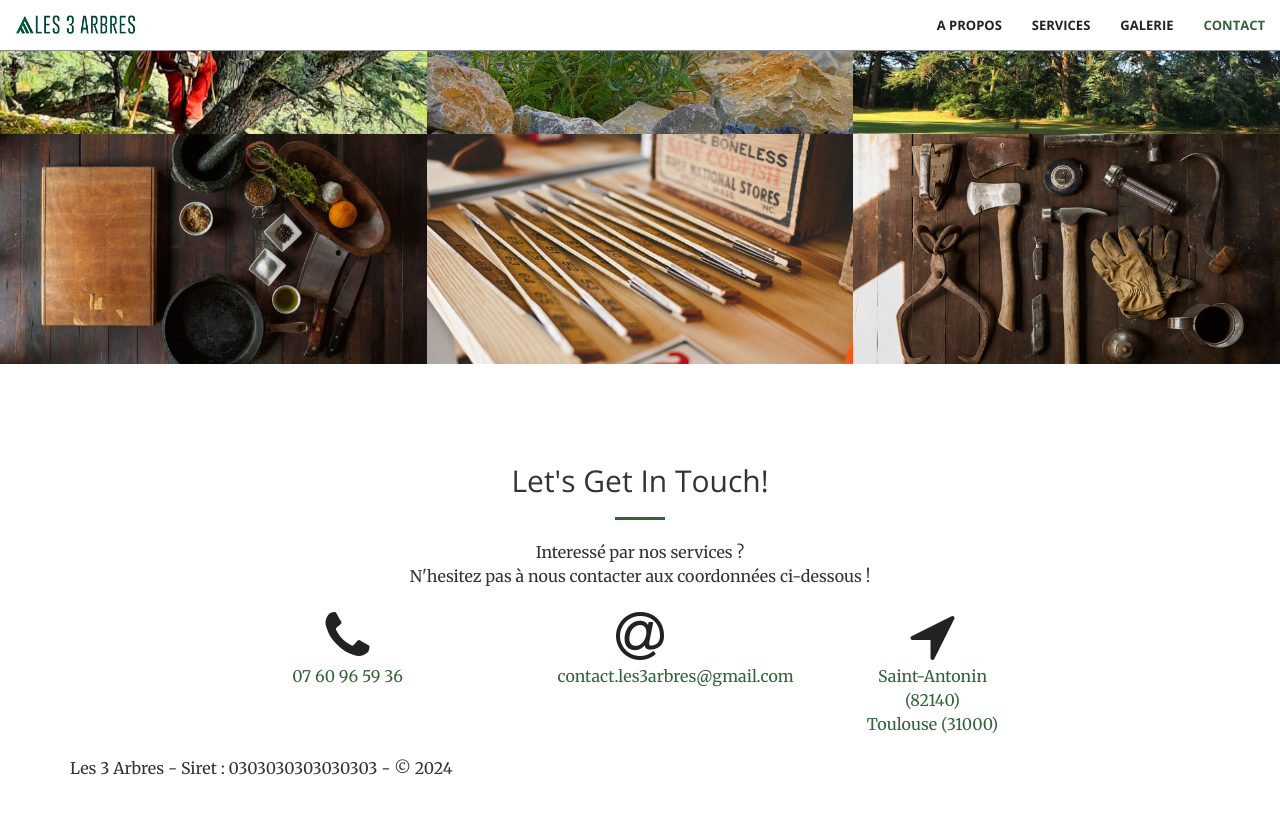
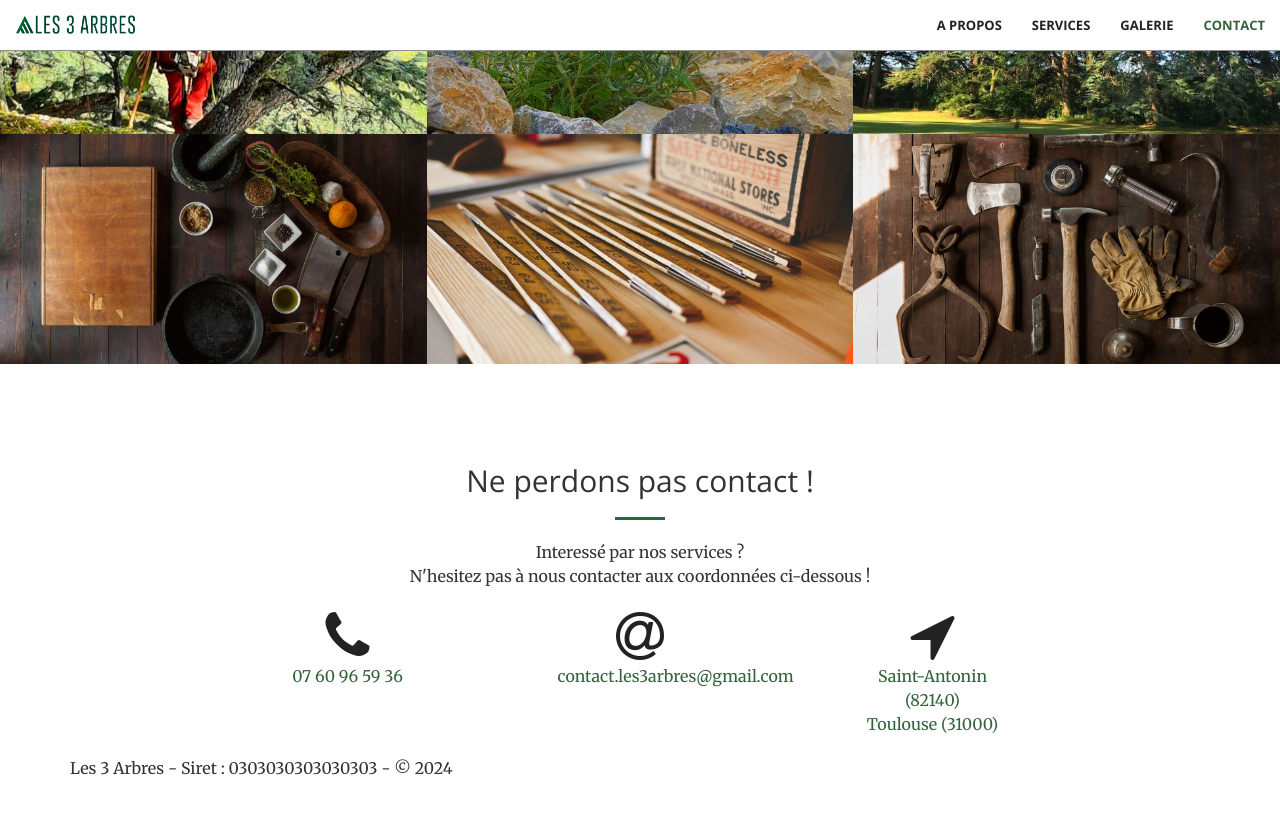
Before and after one commit to 3Abres/3Abres.github.io, a Jekyll site: the page built from index.html, in a window 1280 px wide and 900 px high, scrolled down 1870 px. Shown: the top 814 px of the window. Built offline with Jekyll 4.4.1, drawn with Linux system fonts in a browser that asks for light colours.

Commit message:
Update contact.html

```diff
--- a/_includes/contact.html
+++ b/_includes/contact.html
@@ -2,7 +2,7 @@
     <div class="container">
         <div class="row">
             <div class="col-lg-8 col-lg-offset-2 text-center">
-                <h2 class="section-heading">Let's Get In Touch!</h2>
+                <h2 class="section-heading">Ne perdons pas contact !</h2>
                 <hr class="primary">
                 <p>Interessé par nos services ?<br> N'hesitez pas à nous contacter aux coordonnées ci-dessous !</p>
             </div>
```
